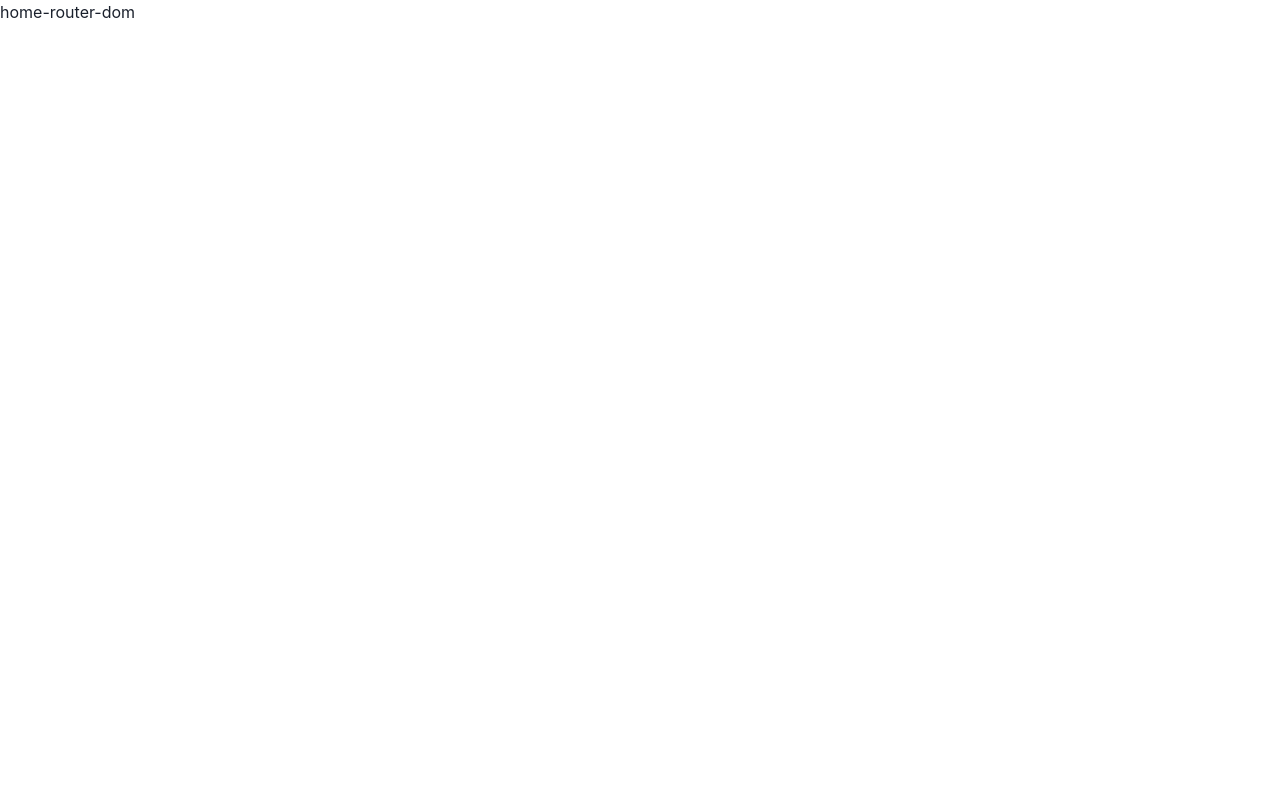
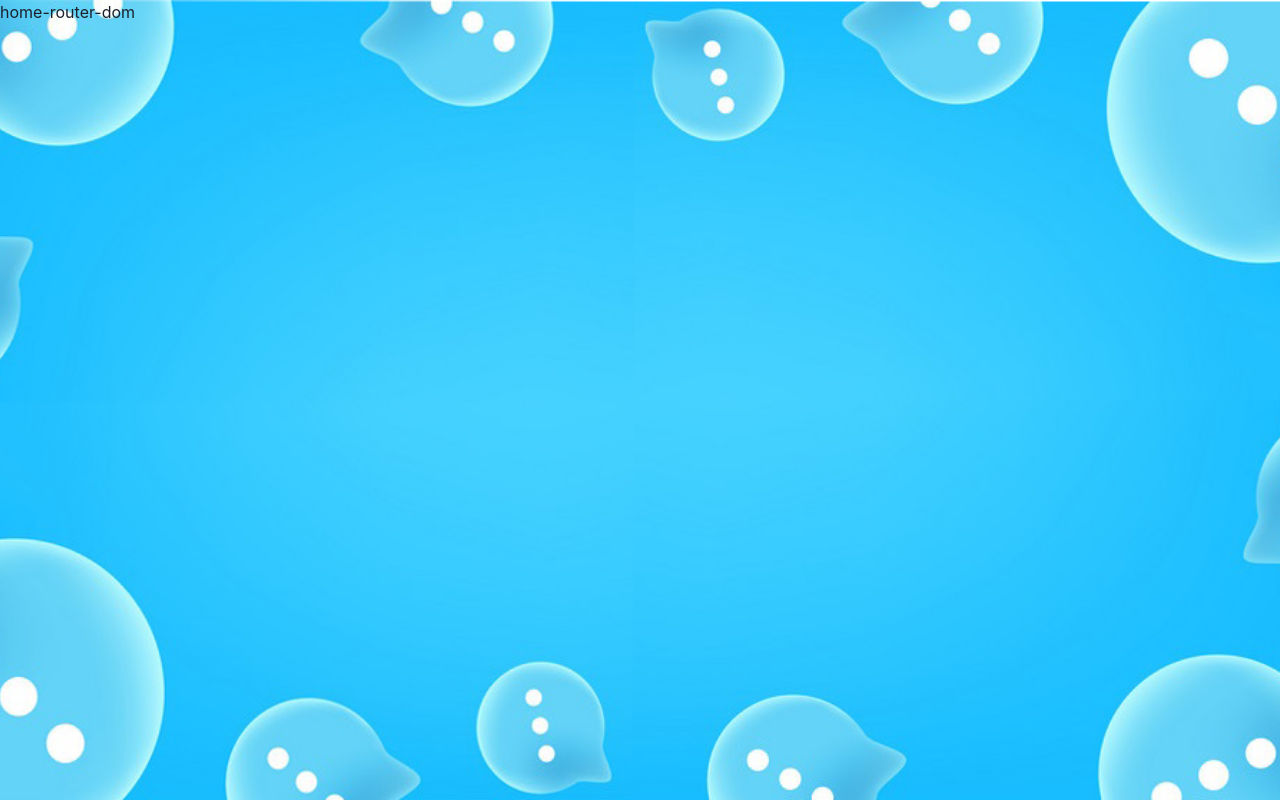
Before and after one commit to A-K-M-Fozlol-Hoq/mern-chat-app, a React (Create React App) app in the folder frontend/: page / in a window 1280 px wide. Built offline with nearby package versions, Linux system fonts and the light colour scheme.

Commit message:
added initial style

```diff
--- a/frontend/src/App.css
+++ b/frontend/src/App.css
@@ -0,0 +1,9 @@
+@import url('https://fonts.googleapis.com/css2?family=Poppins:wght@200&family=Roboto+Condensed:wght@300&family=Work+Sans:wght@300&display=swap');
+
+.App {
+  min-height: 100vh;
+  display: flex;
+  background: url('./images/background.png');
+  background-size: cover;
+  background-position: center;
+}
```
Also changed, not shown: frontend/src/images/background.png (added), 1 other file (tests, documents, lock files or other folders).
